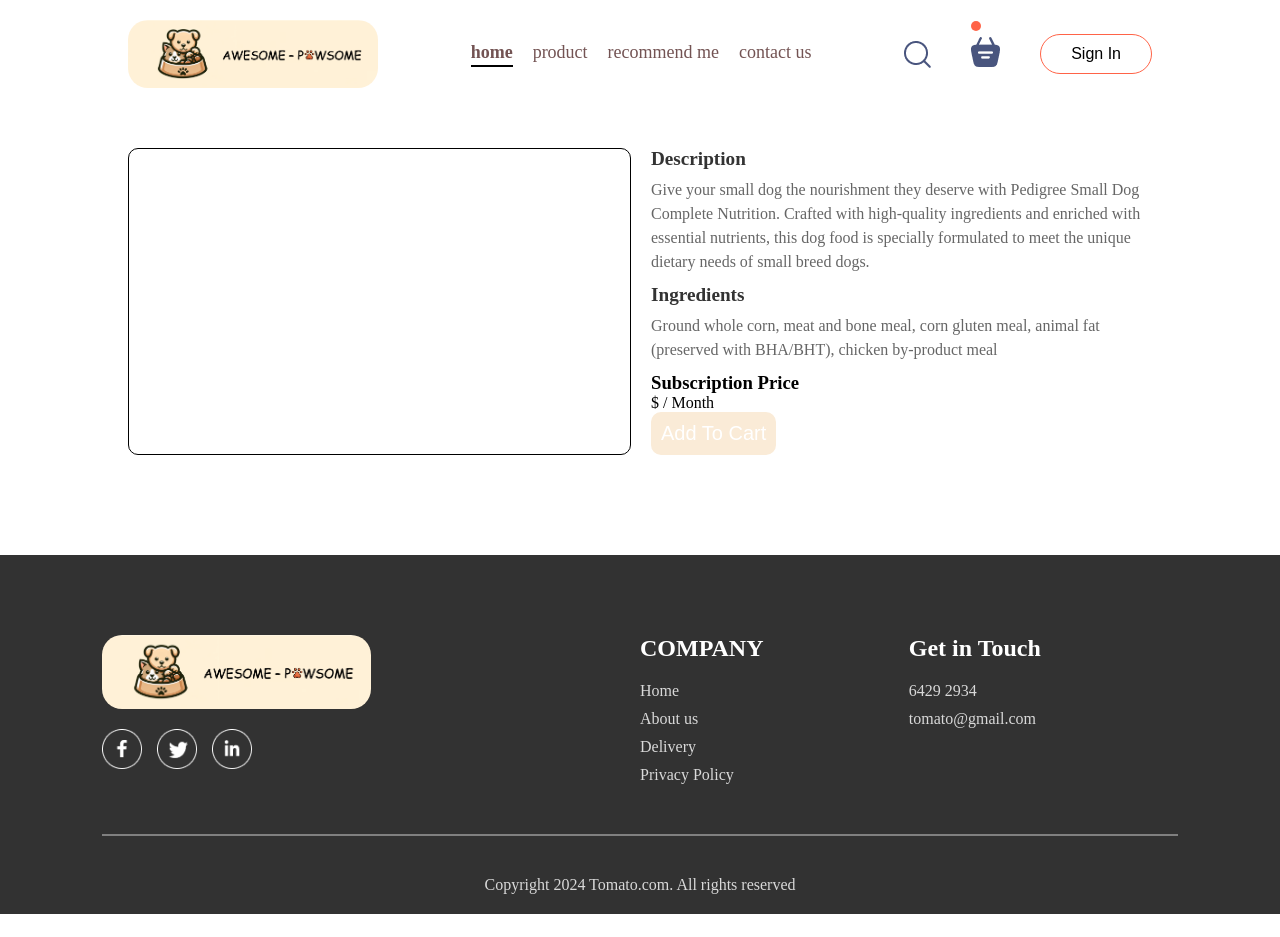
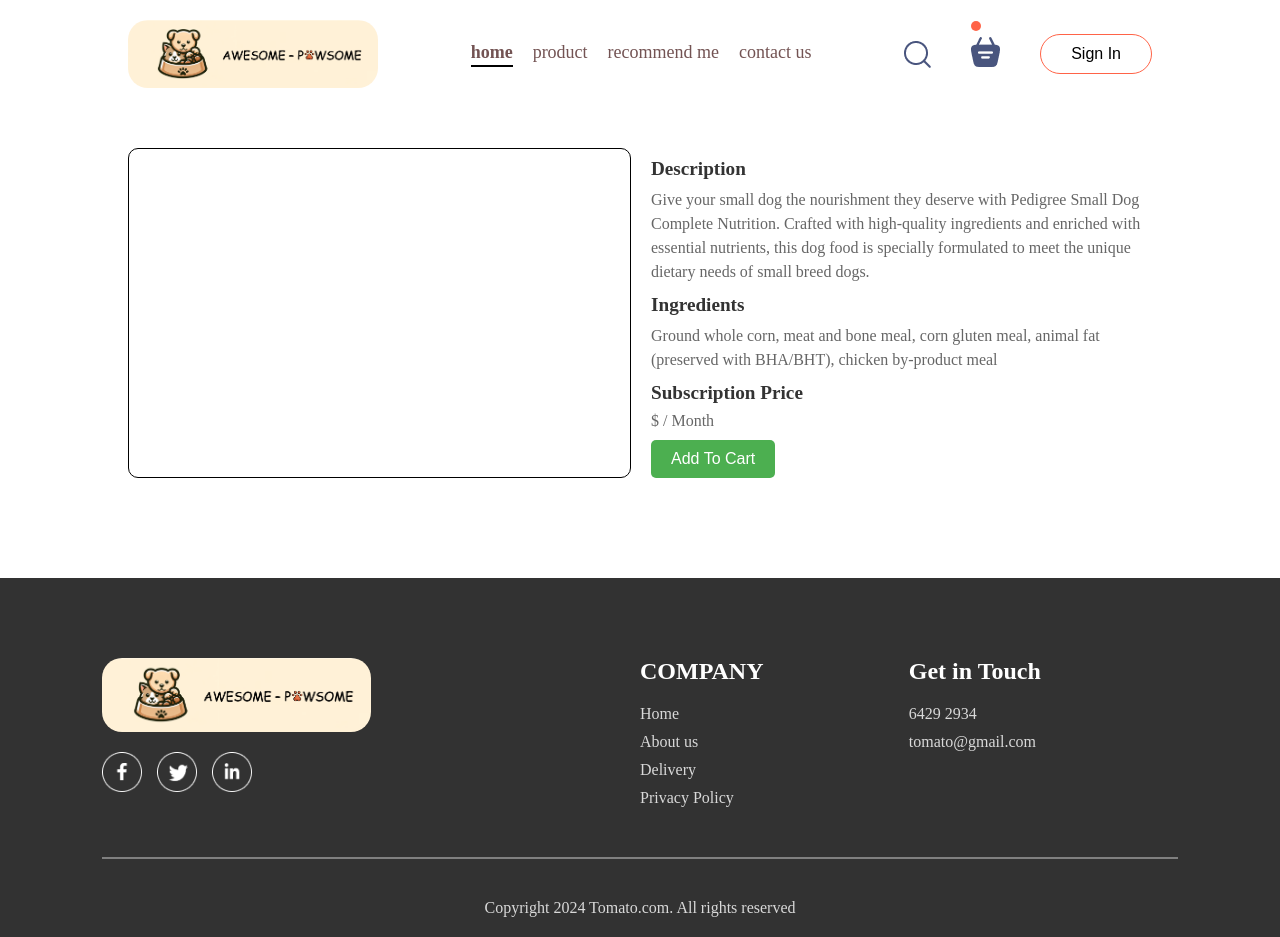
Before and after one commit to evanderleng/awesomepawsome-revamped, a React (Vite) app in the folder frontend/: page /individualProductPage in a window 1280 px wide. Before the commit the page ends 914 px from the top, so only its background shows below. Built offline with nearby package versions, Linux system fonts and the light colour scheme.

Commit message:
Error404 Page Implemented

```diff
--- a/frontend/src/App.jsx
+++ b/frontend/src/App.jsx
@@ -17,8 +17,9 @@ const App = () => {
 
   const location = useLocation(); // Get the current location
 
+
   // Check if the current path matches the error route
-  const isErrorPage = location.pathname === '/error404';
+  const isErrorPage = !['/', '/cart', '/productPage', '/individualProductPage', '/recommendMePage'].includes(location.pathname);
 
   return(
     <>
@@ -43,7 +44,7 @@ const App = () => {
         <Route path='*' element={<Error404 />} />
       </Routes>
     </div>
-    <Footer/>
+    {!isErrorPage && <Footer />}
     </>
   )
 }
--- a/frontend/src/components/FoodItem/FoodItem.css
+++ b/frontend/src/components/FoodItem/FoodItem.css
@@ -5,10 +5,19 @@
     box-shadow: 0px 0px 10px #00000015;
     transition: 0.3s;
     animation: fadeIn 1s;
+
+
+
+}
+.food-item :hover{
+    transition: transform 0.5s ease; /* Adjusted transition duration */
+    transform: translateY(-4px); /* Slight lift effect */
 }
 
 .food-item-image{
     width: 100%;
+    height: 200px; /* Adjust height as needed */
+    object-fit: cover; /* Maintain aspect ratio and cover container */
     border-radius: 15px 15px 0px 0px;   /*top left, top right, bottom left, bottom right*/
 }
 
@@ -30,6 +39,15 @@
 
 .food-item-name-rating img{
     width: 70px;
+}
+
+.food-item-name{
+    color: #676767;
+    overflow: hidden; /* Ensure no overflow */
+    text-overflow: ellipsis; /* Truncate text with ellipsis */
+    display: -webkit-box;
+    -webkit-line-clamp: 2; /* Limit to 2 lines */
+    -webkit-box-orient: vertical;
 }
 
 .food-item-desc{
--- a/frontend/src/components/FoodItem/FoodItem.jsx
+++ b/frontend/src/components/FoodItem/FoodItem.jsx
@@ -32,7 +32,7 @@ const FoodItem = ({id, name, price, description, image}) => {
             </div>
             <div className='food-item-info'>
                 <div className='food-item-name-rating'>
-                    <p>{name}</p>
+                    <p className='food-item-name'>{name}</p>
                     <img src={assets.rating_starts} alt=''/>
                 </div>
                 <p className='food-item-desc'>{description}</p>
--- a/frontend/src/components/IndividualProduct/IndividualProduct.css
+++ b/frontend/src/components/IndividualProduct/IndividualProduct.css
@@ -1,6 +1,5 @@
 .individual-product-container {
     padding-top: 40px;
-
 }
 
 /* Flex container for image and details */
@@ -9,6 +8,7 @@
     /* Enable flexbox */
     flex-direction: row;
     /* Default direction is row */
+
 }
 
 .product-details {
@@ -45,9 +45,50 @@
 
 /* put it in a nested way so that this button's css won't affect the other buttons with the same class name*/
 .individual-product-container .add-to-cart button {
-    font-size: 20px;
-    border-radius: 10px;
-    padding: 10px;
-    background-color: antiquewhite;
+    background-color: #4CAF50;
+    color: white;
+    border: none;
+    padding: 10px 20px;
+    text-align: center;
+    text-decoration: none;
+    display: inline-block;
+    font-size: 1rem;
+    cursor: pointer;
+    border-radius: 5px;
+    transition: background-color 0.3s ease;
+}
 
+.individual-product-container .add-to-cart button:hover {
+    background-color: #45a049;
 }
+
+.product-title h1 {
+    font-size: 2rem;
+    color: #333;
+    margin-bottom: 10px;
+}
+
+.product-description h3 {
+    font-size: 1.2rem;
+    color: #333;
+    margin-bottom: 8px;
+}
+
+.product-description p {
+    font-size: 1rem;
+    color: #666;
+    line-height: 1.5;
+    margin-bottom: 10px;
+}
+
+.price h3 {
+    font-size: 1.2rem;
+    color: #333;
+    margin-bottom: 8px;
+}
+
+.price p {
+    font-size: 1rem;
+    color: #666;
+    margin-bottom: 10px;
+}
--- a/frontend/src/components/RecommendProduct/RecommendProduct.css
+++ b/frontend/src/components/RecommendProduct/RecommendProduct.css
@@ -100,7 +100,7 @@
     margin-bottom: 10px;
   }
 
-  .add-to-cart button {
+  .recommend-product-container .add-to-cart button {
     background-color: #4CAF50;
     color: white;
     border: none;
@@ -114,6 +114,6 @@
     transition: background-color 0.3s ease;
   }
 
-  .add-to-cart button:hover {
+  .recommend-product-container .add-to-cart button:hover {
     background-color: #45a049;
   }
--- a/frontend/src/pages/IndividualProductPage/IndividualProductPage.jsx
+++ b/frontend/src/pages/IndividualProductPage/IndividualProductPage.jsx
@@ -1,4 +1,4 @@
-import React from 'react'
+import React, { useEffect } from 'react'
 import './IndividualProductPage.css'
 import IndividualProduct from '../../components/IndividualProduct/IndividualProduct'
 import { useLocation, useParams } from 'react-router-dom'
@@ -15,6 +15,10 @@ const IndividualProductPage = () => {
   console.log('description brought over: ', description);
   console.log('image brought over: ', image);
 
+  // Scroll to top on component mount
+  useEffect(() => {
+    window.scrollTo(0, 0); // Scrolls to top-left corner of the page
+  }, []); // Empty dependency array ensures this effect runs only on component mount
 
 
   return (
```
Also changed, not shown: frontend/src/components/ExploreMenu/ExploreMenu.css (line endings or trailing spaces), frontend/src/components/FoodDisplay/FoodDisplay.css (line endings or trailing spaces).
